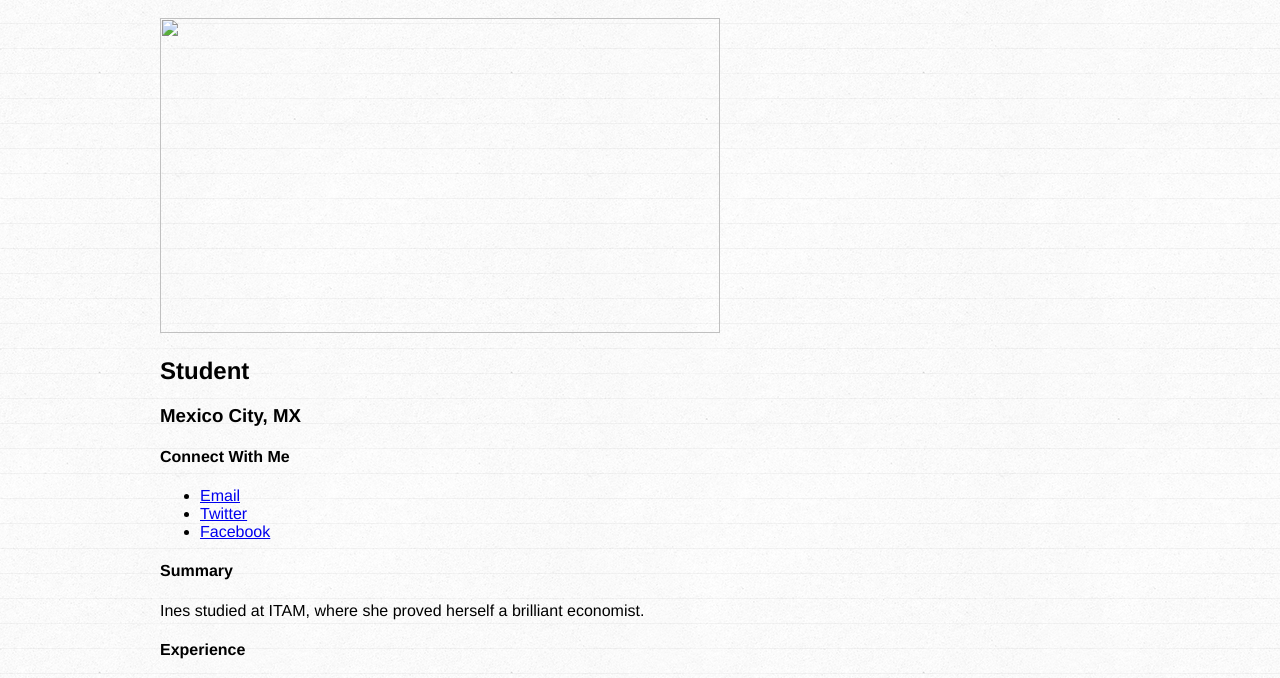
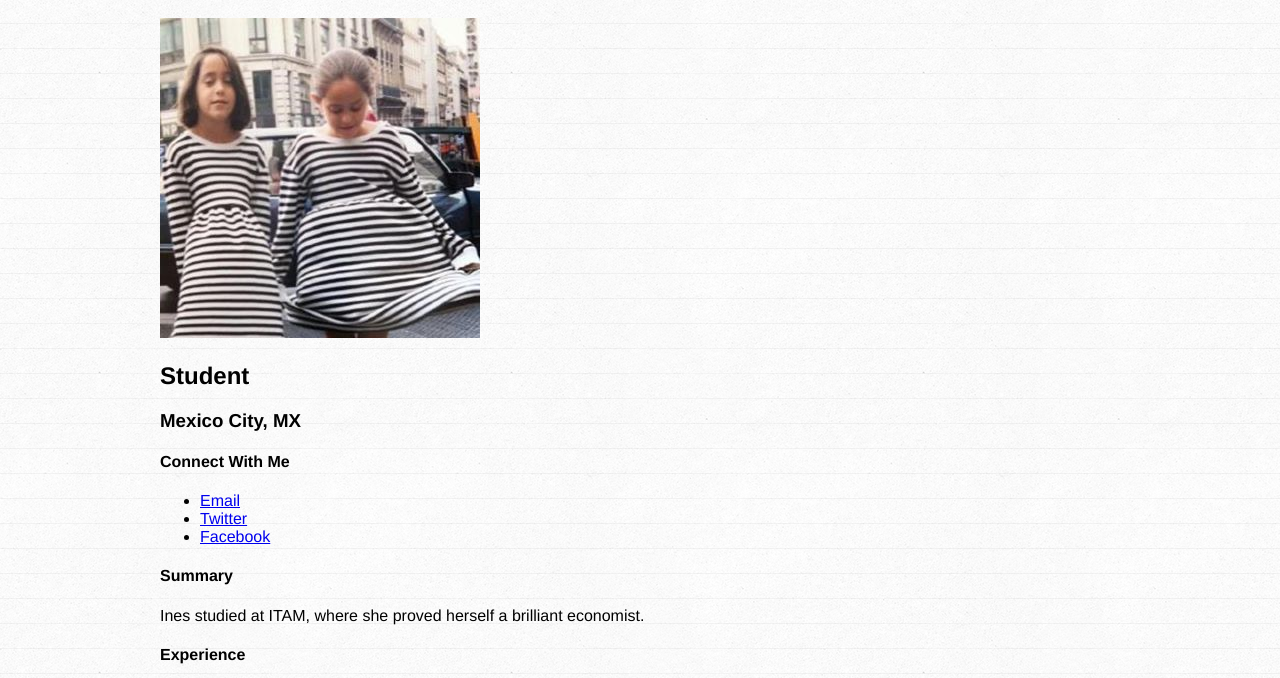
Before and after one commit to inesgamboa/inesgamboa.github.io, a plain HTML site: page index.html in a window 1280 px wide. Shown: the part 62-740 px from the top of the page. Drawn offline with nearby package versions, Linux system fonts and the light colour scheme.

Commit message:
back to pic

```diff
--- a/index.html
+++ b/index.html
@@ -10,7 +10,7 @@
   <div id="wrapper">
     <h1>Ines Gamboa</h1>
     <p>
-      <img src="<iframe width="560" height="315" src="https://www.youtube.com/embed/CsGYh8AacgY" frameborder="0" allowfullscreen></iframe>
+      <img src="ina.jpg"
     </p>
     <h2>Student</h2>
     <h3>Mexico City, MX</h3>
```
